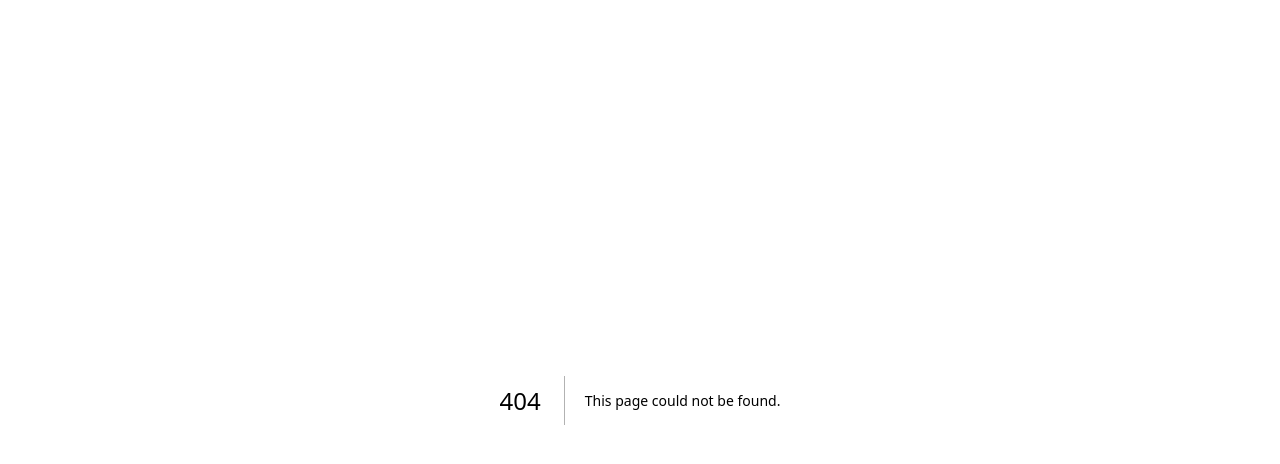
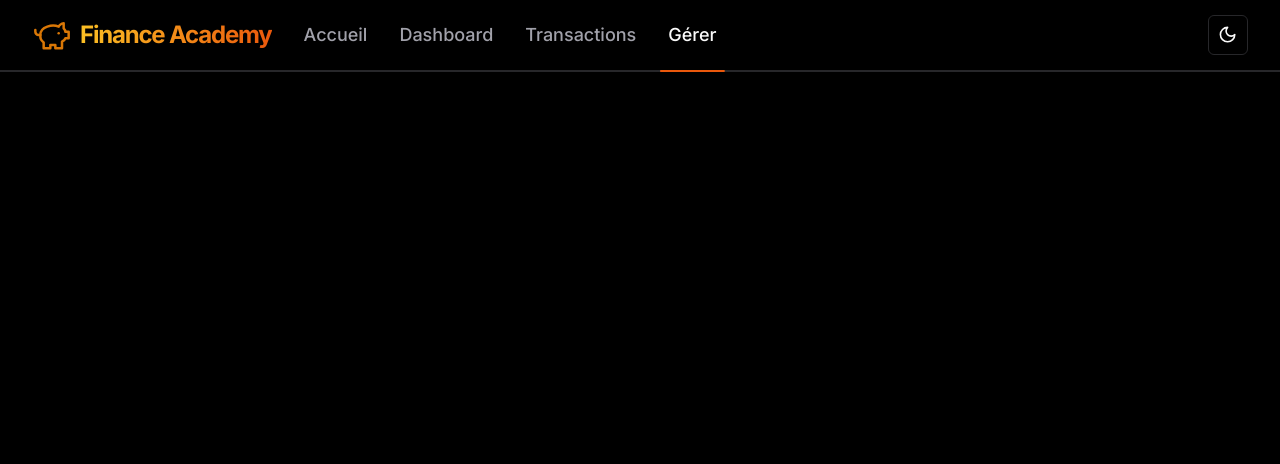
Before and after one commit to bellandry/finance-academy, a Next.js app: page /manage in a window 1280 px wide. Before the commit this address had no page. Shown: the top 464 px of the page. Built offline with nearby package versions, Linux system fonts and the light colour scheme.

Commit message:
add manage and transaction page

```diff
--- /dev/null
+++ b/app/(dashboard)/(routes)/manage/page.tsx
@@ -0,0 +1,15 @@
+'use client'
+
+import React from 'react'
+
+const Manage = () => {
+  return (
+    <div className='border-b bg-card'>
+      <div className="contaiser">
+
+      </div>
+    </div>
+  )
+}
+
+export default Manage
--- /dev/null
+++ b/app/(dashboard)/(routes)/transactions/page.tsx
@@ -0,0 +1,9 @@
+import React from 'react'
+
+const Transactions = () => {
+  return (
+    <div>Transactions</div>
+  )
+}
+
+export default Transactions
```
